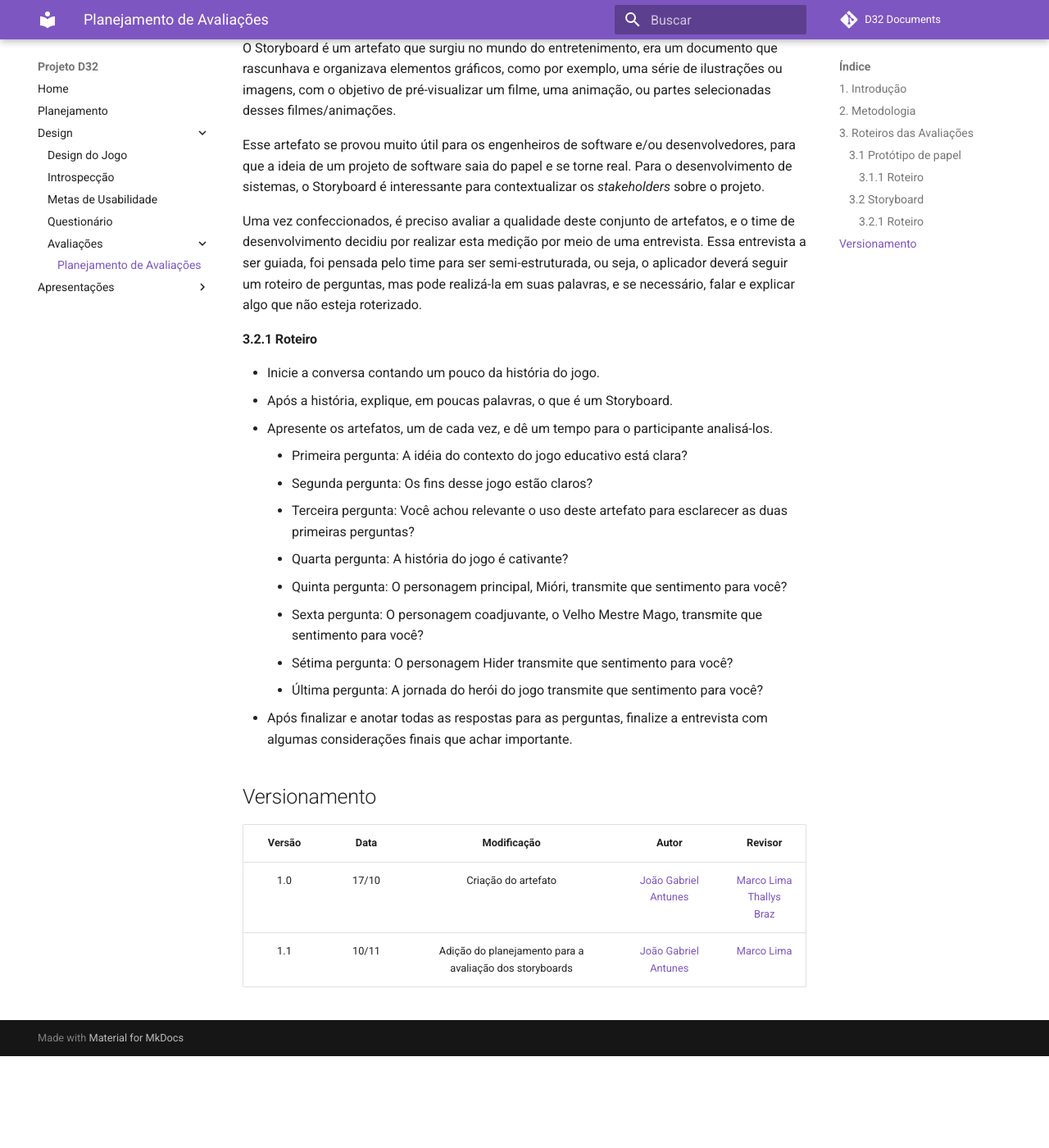
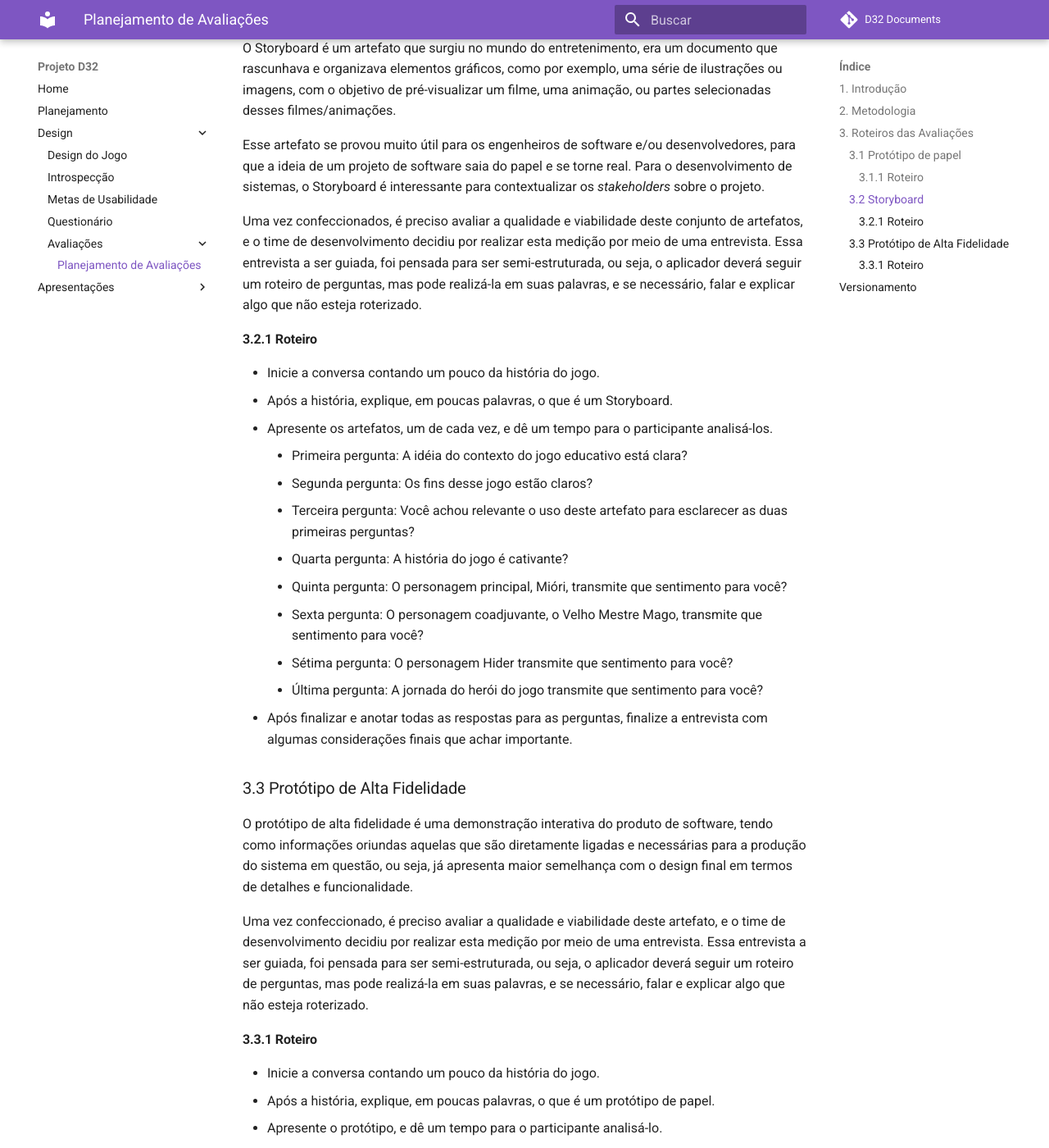
Before and after one commit to Design-de-Jogos/2020.1-D32, an MkDocs documentation site: the page built from docs/planejamento-avaliacao.md, in a window 1280 px wide and 1400 px high, scrolled down 1446 px. Shown: the whole window at 82% size. Built offline with MkDocs 1.6.1 and Material for MkDocs 9.7.7, drawn with Linux system fonts in a browser that asks for light colours; comment, search, counter and statistics services are not loaded; before the commit the page ends 2734 px from its top, so only the background shows below that; some of the changed text lies outside the part shown.

Commit message:
Adição do planejamento de avaliação do prototipo de alta.

```diff
--- a/docs/planejamento-avaliacao.md
+++ b/docs/planejamento-avaliacao.md
@@ -32,8 +32,8 @@ O Storyboard é um artefato que surgiu no mundo do entretenimento, era um docume
 
 Esse artefato se provou muito útil para os engenheiros de software e/ou desenvolvedores, para que a ideia de um projeto de software saia do papel e se torne real. Para o desenvolvimento de sistemas, o Storyboard é interessante para contextualizar os *stakeholders* sobre o projeto.<br>
 
-Uma vez confeccionados, é preciso avaliar a qualidade deste conjunto de artefatos, e o time de desenvolvimento decidiu por realizar esta medição por meio de uma entrevista.
-Essa entrevista a ser guiada, foi pensada pelo time para ser semi-estruturada, ou seja, o aplicador deverá seguir um roteiro de perguntas, mas pode realizá-la em suas palavras, e se necessário, falar e explicar algo que não esteja roterizado.
+Uma vez confeccionados, é preciso avaliar a qualidade e viabilidade deste conjunto de artefatos, e o time de desenvolvimento decidiu por realizar esta medição por meio de uma entrevista.
+Essa entrevista a ser guiada, foi pensada para ser semi-estruturada, ou seja, o aplicador deverá seguir um roteiro de perguntas, mas pode realizá-la em suas palavras, e se necessário, falar e explicar algo que não esteja roterizado.
 
 #### 3.2.1 **Roteiro**
 - Inicie a conversa contando um pouco da história do jogo.
@@ -50,8 +50,30 @@ Essa entrevista a ser guiada, foi pensada pelo time para ser semi-estruturada, o
 - Após finalizar e anotar todas as respostas para as perguntas, finalize a entrevista com algumas considerações finais que achar importante.
 <br>
 
+### 3.3 Protótipo de Alta Fidelidade
+O protótipo de alta fidelidade é uma demonstração interativa do produto de software, tendo como informações oriundas aquelas que são diretamente ligadas e necessárias para a produção do sistema em questão, ou seja, já apresenta maior semelhança com o design final em termos de detalhes e funcionalidade.
+
+Uma vez confeccionado, é preciso avaliar a qualidade e viabilidade deste artefato, e o time de desenvolvimento decidiu por realizar esta medição por meio de uma entrevista.
+Essa entrevista a ser guiada, foi pensada para ser semi-estruturada, ou seja, o aplicador deverá seguir um roteiro de perguntas, mas pode realizá-la em suas palavras, e se necessário, falar e explicar algo que não esteja roterizado.
+
+#### 3.3.1 **Roteiro**
+- Inicie a conversa contando um pouco da história do jogo.
+- Após a história, explique, em poucas palavras, o que é um protótipo de papel.
+- Apresente o protótipo, e dê um tempo para o participante analisá-lo.
+    * Primeira pergunta: A idéia de um jogo educativo está clara?
+    * Segunda pergunta: As atividades a serem realizadas estão claras?
+    * Terceira pergunta: O fluxo do jogo está claro?
+    * Quarta pergunta: A história do jogo é cativante?
+    * Quinta pergunta: O personagem principal, Mióri, transmite que sentimento para você?
+    * Sexta pergunta: O personagem coadjuvante, o Velho Mestre Mago, transmite que sentimento para você?
+    * Sétima pergunta: O personagem Hider transmite que sentimento para você?
+    * Última pergunta: A jornada do herói do jogo transmite que sentimento para você?
+- Após finalizar e anotar todas as respostas para as perguntas, finalize a entrevista com algumas considerações finais que achar importante.
+<br>
+
 ## Versionamento
 | Versão | Data | Modificação | Autor | Revisor |
 | :---: | :---: | :---: | :---: | :---: |
 | 1.0 | 17/10 | Criação do artefato  | [João Gabriel Antunes](https://github.com/flyerjohn) | [Marco Lima](https://github.com/markinlimac) <br> [Thallys Braz](https://github.com/thallysbraz)|
 | 1.1 | 10/11 | Adição do planejamento para a avaliação dos storyboards  | [João Gabriel Antunes](https://github.com/flyerjohn) | [Marco Lima](https://github.com/markinlimac) |
+| 1.1 | 11/11 | Adição do planejamento para a avaliação do protótipo de alta fidelidade  | [João Gabriel Antunes](https://github.com/flyerjohn) | [Marco Lima](https://github.com/markinlimac) |
```
